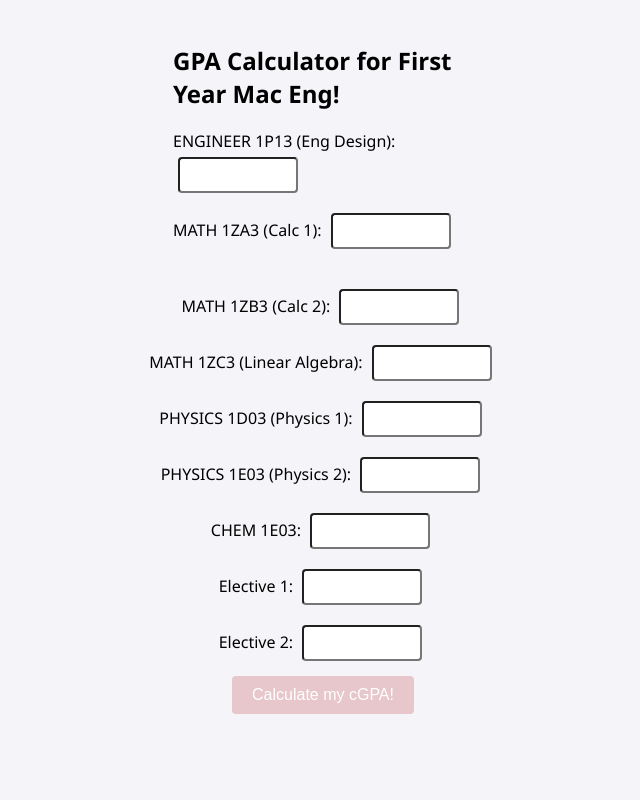
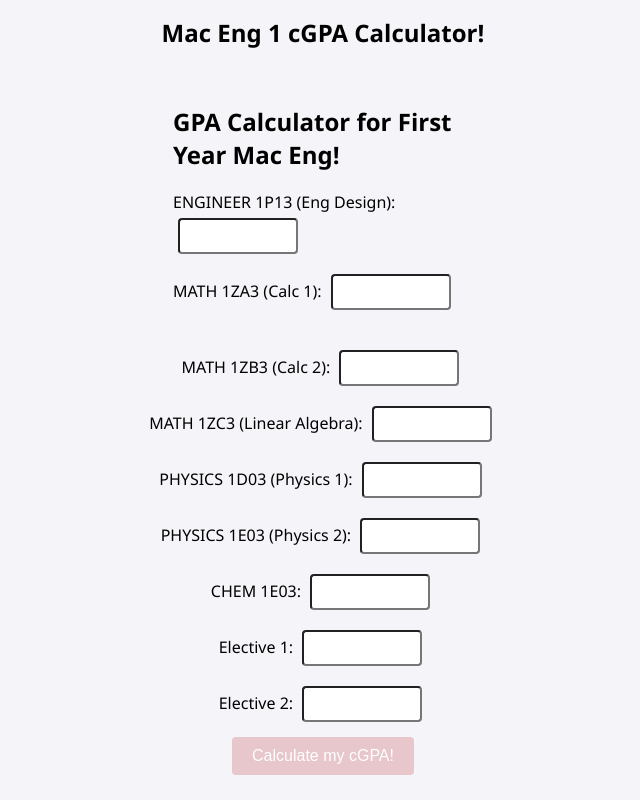
Before and after one commit to sanjana-allanki/mac-eng-gpa, a plain HTML site: page index.html in a window 1280 px wide. Shown: the whole page, without its empty margins (317-957 px from the left). Drawn offline with Linux system fonts and the light colour scheme.

Commit message:
Update index.html

```diff
--- a/index.html
+++ b/index.html
@@ -3,7 +3,7 @@
 <head>
     <meta charset="UTF-8">
     <meta name="viewport" content="width=device-width, initial-scale=1.0">
-    <title>Mac Eng 1 cGPA Calculator!</title>
+    <h1>Mac Eng 1 cGPA Calculator!</h1>
     <link rel="stylesheet" href="style.css">
 </head>
 <body>
```
